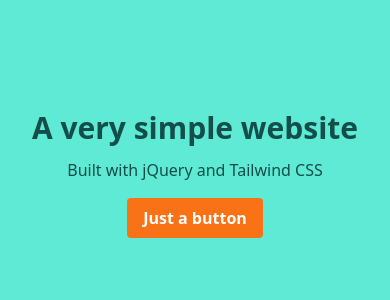
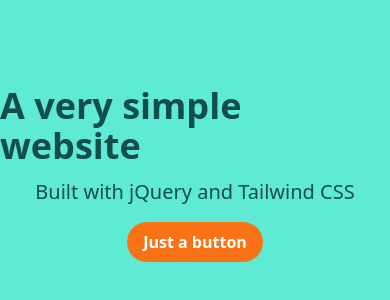
Before and after one commit to ochoasanchez/furka_asgmt, a plain HTML site: page index.html in a window 390 px wide. Shown: the part 248-548 px from the top of the page. Drawn offline with nearby package versions, Linux system fonts and the light colour scheme.

Commit message:
Make button round

```diff
--- a/index.html
+++ b/index.html
@@ -12,11 +12,11 @@
 <body class="h-lvh bg-teal-300 text-teal-900">
 
     <main class="flex flex-col items-center justify-center h-full">
-        <h1 class="text-3xl md:text-6xl font-bold">A very simple website</h1>
+        <h1 class="text-4xl md:text-6xl font-bold">A very simple website</h1>
 
-        <p class="md:text-2xl mt-3">Built with jQuery and Tailwind CSS</p>
+        <p class="text-xl md:text-2xl mt-3">Built with jQuery and Tailwind CSS</p>
 
-        <button id="openModal" class="bg-orange-500 hover:bg-orange-700 text-white font-bold py-2 px-4 rounded mt-4">Just a button</button>
+        <button id="openModal" class="bg-orange-500 hover:bg-orange-700 text-white font-bold py-2 px-4 rounded-full mt-4">Just a button</button>
     </main>
 
     <!-- Modal -->
```
